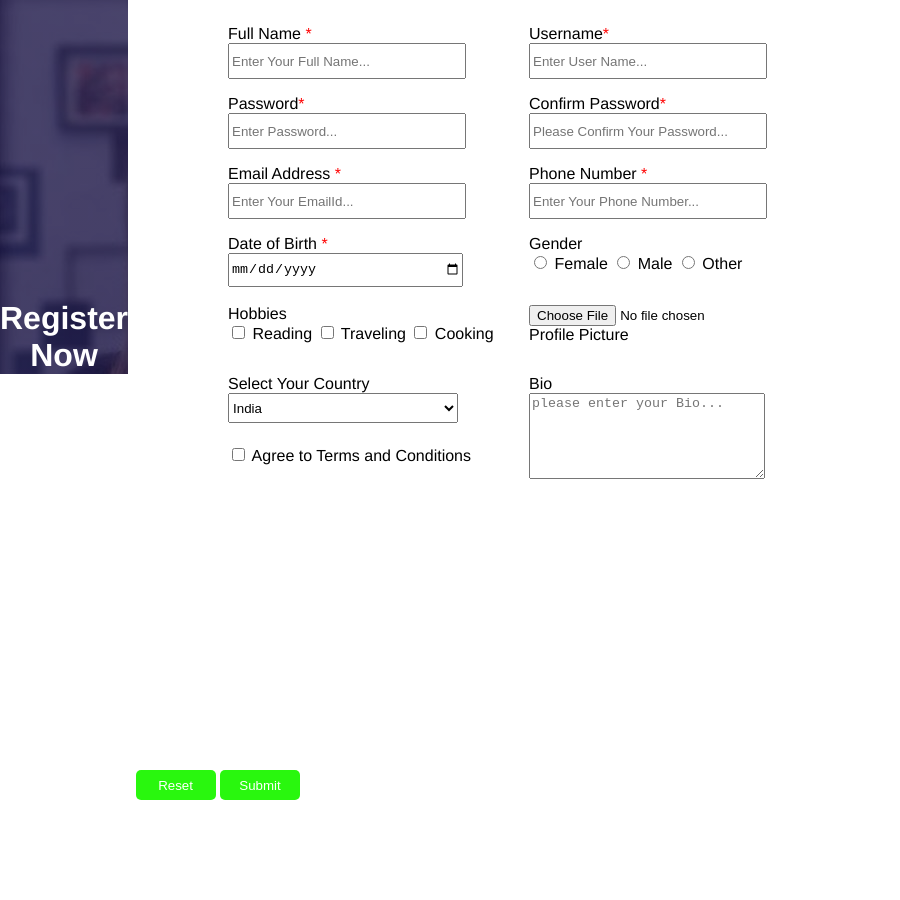
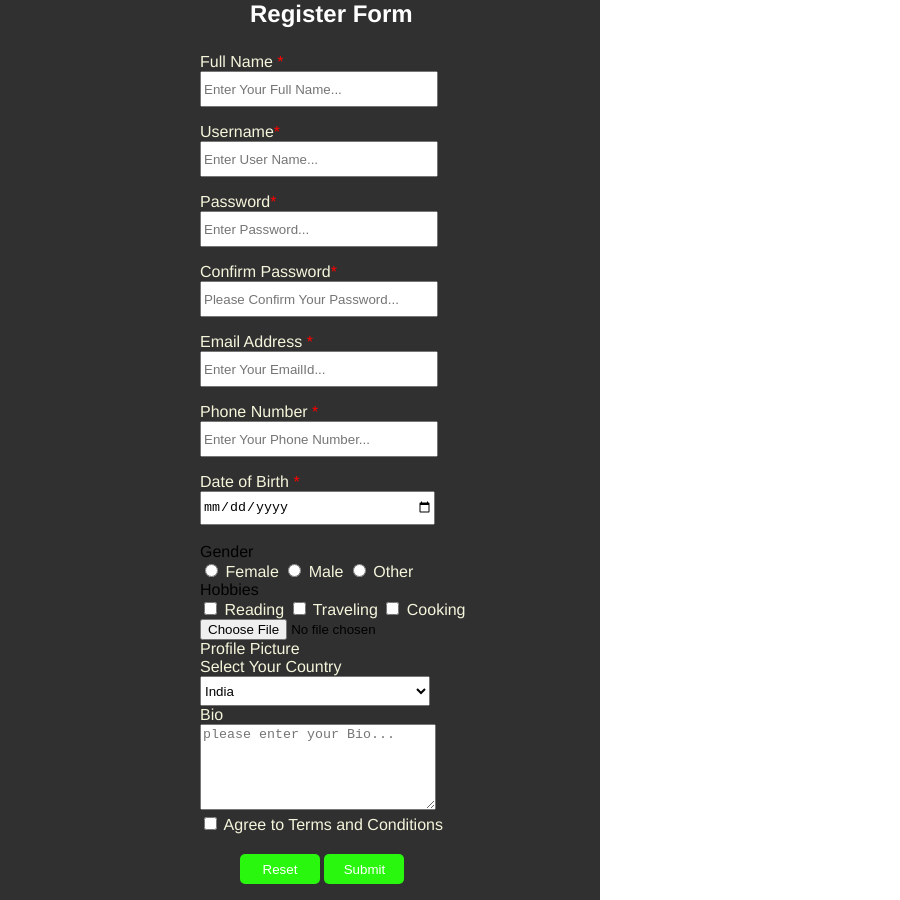
Before and after one commit to Venkateshjakkam/Training-Session-2, a plain HTML site: page registration.html in a window 600 px wide. Shown: the top 900 px of the page, 900 px wide, since content can reach past the window. Before the commit the page ends 800 px from the top, so only its background shows below. Drawn offline with Linux system fonts and the light colour scheme.

Commit message:
Registration-responsive

```diff
--- a/registration.html
+++ b/registration.html
@@ -12,6 +12,7 @@
 	<h1>Register Now</h1>
 	</div>
     <form action="#">
+      <h2>Register Form</h2>
 	<div class="main">
       <div class="fullName">
         <label for="fName">Full Name <span>*</span></label>
--- a/styles.css
+++ b/styles.css
@@ -4,8 +4,8 @@ body{
 	font-family: Helvetica, sans-serif;
 }
 .container{
-	width:500px;
-	height: 600px;
+	width:400px;
+	height: 650px;
 	background: linear-gradient(rgba(8, 0, 58, 0.7), rgba(8, 0, 58, 0.7)),url(imgBack-2.jpg) no-repeat;
 }
 .container h1  {
@@ -22,13 +22,15 @@ body{
 	width: 700px;
 	height: 700px;
 	display: grid;
-    margin-left:100px;
+    margin-left:200px;
 	margin-top:25px;
 	grid-template-columns: 43% 43%;
 	grid-template-rows: 10% 10% 10% 10% 10% 10% 10%;
 
 }
-
+h2{
+	display: none;
+}
 .fullName label{
 	display: block;
 }
@@ -67,7 +69,7 @@ span{
 .btn {
 	margin-top: auto;
 	position: absolute;
-	bottom: 0px;
+	bottom: 20px;
 	right:300px;
 
 }
@@ -83,11 +85,30 @@ span{
 	display: block;
 }
 
-@media  (min-device-width: 600px) {
+@media  (max-width: 600px) {
+.flexdiv{
+	min-height: 900px;
+	background-color: rgb(49, 48, 48);
 
+}
 .container{
-	width:100%;
-	height: 100%;
-	background: linear-gradient(rgba(8, 0, 58, 0.7), rgba(8, 0, 58, 0.7)),url(imgBack-2.jpg) no-repeat;
+	display: none;
+}
+.main{
+	grid-template-columns: 40%;
+}
+h2{
+	display: inline;
+	color: white;
+	margin-left: 250px;
+}
+label{
+	color: beige;
+}
+.btn {
+position: relative;
+bottom:px;
+left: 40px;
+padding-top: 40px;
 }
 }
```
